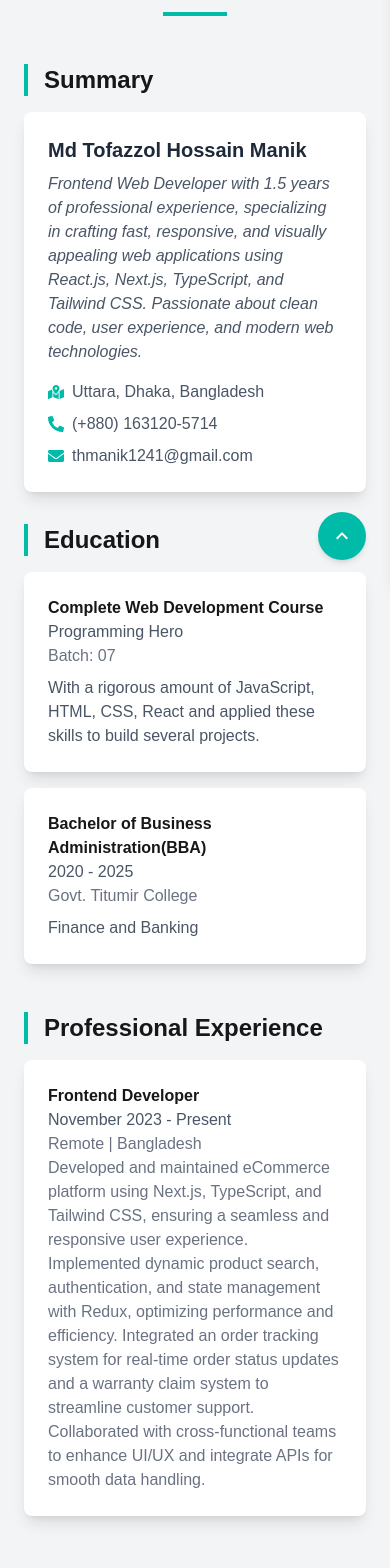
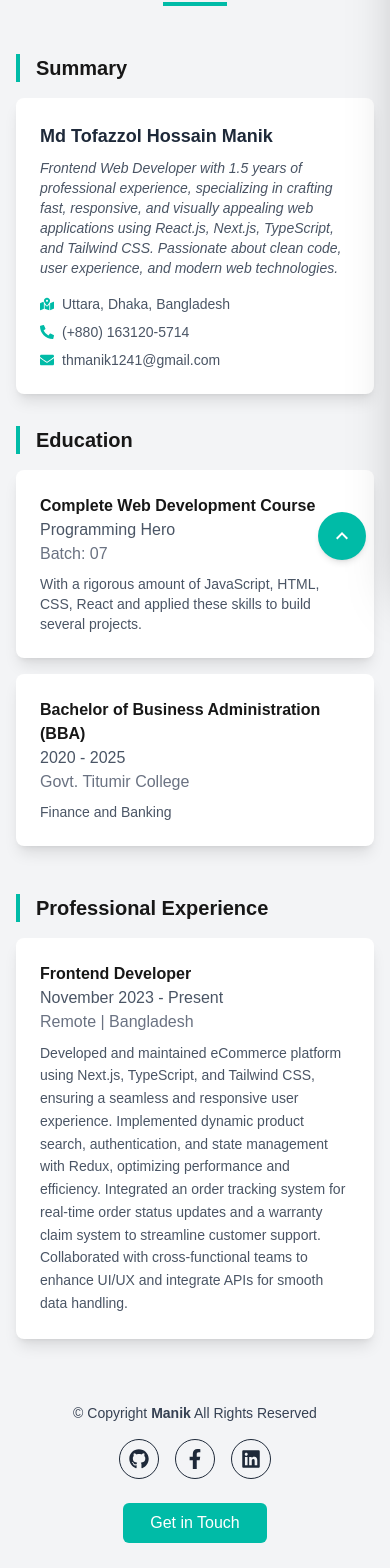
Before and after one commit to thmanik/manik.portfolio, a Next.js app: page /resume in a window 390 px wide. Shown: the part 260-1828 px from the top of the page. Built offline with nearby package versions, Linux system fonts and the light colour scheme.

Commit message:
correction

```diff
--- a/app/components/footer/Footer.jsx
+++ b/app/components/footer/Footer.jsx
@@ -1,7 +1,7 @@
 "use client";
 import { useState } from "react";
 import { FaFacebookF, FaGithub, FaLinkedin } from "react-icons/fa";
-import { MdKeyboardArrowUp, MdKeyboardArrowDown } from "react-icons/md";
+import { MdKeyboardArrowUp } from "react-icons/md";
 
 const Footer = () => {
   const [isDropdownOpen, setIsDropdownOpen] = useState(false);
@@ -15,44 +15,59 @@ const Footer = () => {
   };
 
   return (
-    <footer className="bg-gray-100 py-6 relative text-center">
+    <footer className="bg-gray-100 py-8 relative text-center">
       {/* Copyright Text */}
-      <p className="text-gray-700">
+      <p className="text-gray-700 text-sm sm:text-base">
         © Copyright <strong>Manik</strong> All Rights Reserved
       </p>
 
       {/* Social Icons */}
       <div className="flex justify-center space-x-4 mt-4">
-        <a href="https://github.com/thmanik" className="p-3 border rounded-full text-gray-800 hover:text-gray-950 transition">
-          <FaGithub size={20} />
+        <a
+          href="https://github.com/thmanik"
+          aria-label="GitHub"
+          target="_blank"
+          rel="noopener noreferrer"
+          className="w-10 h-10 border rounded-full text-gray-800 hover:text-gray-950 transition flex items-center justify-center"
+        >
+          <FaGithub className="w-5 h-5" />
         </a>
-        <a href="https://www.facebook.com/mdmanik.ahmed.90038882" className="p-3 border rounded-full  hover:text-blue-600 transition">
-          <FaFacebookF size={20} />
+        <a
+          href="https://www.facebook.com/mdmanik.ahmed.90038882"
+          aria-label="Facebook"
+          target="_blank"
+          rel="noopener noreferrer"
+          className="w-10 h-10 border rounded-full text-gray-800 hover:text-blue-600 transition flex items-center justify-center"
+        >
+          <FaFacebookF className="w-5 h-5" />
         </a>
-        <a href="https://www.linkedin.com/in/md-tofazzol-hossain-manik-764544299" className="p-3 border rounded-full hover:text-blue-700 transition">
-          <FaLinkedin size={20} />
+        <a
+          href="https://www.linkedin.com/in/md-tofazzol-hossain-manik-764544299"
+          aria-label="LinkedIn"
+          target="_blank"
+          rel="noopener noreferrer"
+          className="w-10 h-10 border rounded-full text-gray-800 hover:text-blue-700 transition flex items-center justify-center"
+        >
+          <FaLinkedin className="w-5 h-5" />
         </a>
       </div>
 
-
-       {/* Call-to-Action Section */}
+      {/* Call-to-Action Section */}
       <div className="mt-6">
         <a
-        href="mailto:thmanik1241@gmail.com"
-          className="flex items-center justify-center w-32 mx-auto px-4 py-2 bg-teal-500 text-white rounded-md"
+          href="mailto:thmanik1241@gmail.com"
+          className="flex items-center justify-center w-36 mx-auto px-4 py-2 bg-teal-500 text-white rounded-md hover:bg-teal-600 transition"
           onClick={toggleDropdown}
         >
           Get in Touch
         </a>
-
-
-
       </div>
 
       {/* Scroll to Top Button */}
       <button
-        className="fixed bottom-6 right-6 cursor-pointer bg-teal-500 text-white p-3 rounded-full shadow-md hover:bg-teal-600 transition"
+        className="fixed bottom-6 right-6 z-50 cursor-pointer bg-teal-500 text-white p-3 rounded-full shadow-md hover:bg-teal-600 transition"
         onClick={scrollToTop}
+        aria-label="Scroll to top"
       >
         <MdKeyboardArrowUp size={24} />
       </button>
--- a/app/components/header/Header.jsx
+++ b/app/components/header/Header.jsx
@@ -93,25 +93,36 @@ const Header = () => {
 
       {/* Mobile Sidebar */}
       <div
-  className={`fixed top-0 right-0 w-3/4 h-full bg-[#1E2939] shadow-lg transform transition-transform duration-300 z-50 ${
+  className={`fixed top-0 right-0 w-4/5 max-w-xs h-full bg-[#1E2939] shadow-2xl transform transition-transform duration-300 z-50 rounded-l-xl ${
     isOpen ? "translate-x-0" : "translate-x-full"
   }`}
 >
-  <button className="absolute top-5 right-5 text-white" onClick={toggleMenu}>
+  {/* Close Button */}
+  <button
+    className="absolute top-5 right-5 text-white hover:text-teal-400 transition duration-300"
+    onClick={toggleMenu}
+  >
     <RxCross2 size={28} />
   </button>
 
-  <ul className="flex flex-col items-center mt-16 space-y-4 text-white">
+  {/* Menu Items */}
+  <ul className="flex flex-col items-center mt-20 space-y-5 px-4">
     {navItems.map((item, index) => (
       <li
         key={index}
         onClick={toggleMenu}
-        className={`w-3/4  ${pathname == item.link ? " border border-teal-700":" border  border-white"}rounded-lg text-center py-3 transition-all duration-200 hover:bg-teal-500 hover:text-white cursor-pointer`}
+        className={`w-full group ${
+          pathname === item.link
+            ? "border border-teal-500 bg-teal-600/10"
+            : "border border-white/10"
+        } rounded-xl text-center py-3 px-2 transition-all duration-300 hover:bg-teal-500/20 hover:border-teal-500 hover:scale-[1.03]`}
       >
         <Link
           href={item.link}
-          className={`block w-full text-lg ${
-            pathname == item.link ? "text-teal-700 font-semibold  " : "hover:text-white"
+          className={`block w-full text-lg tracking-wide ${
+            pathname === item.link
+              ? "text-teal-400 font-semibold"
+              : "text-white group-hover:text-teal-300"
           }`}
         >
           {item.name}
@@ -121,6 +132,7 @@ const Header = () => {
   </ul>
 </div>
 
+
     </>
   );
 };
--- a/app/resume/page.jsx
+++ b/app/resume/page.jsx
@@ -1,81 +1,117 @@
-import React from "react";
+"use client"
+import React, { useEffect } from "react";
 import { FaMapMarkedAlt, FaPhoneAlt, FaEnvelope } from "react-icons/fa";
 
 const Resume = () => {
+  useEffect(() => {
+    // Prevent any content hidden due to uninitialized animations
+    if (typeof window !== "undefined" && (window ).AOS) {
+      (window ).AOS.refresh();
+    }
+  }, []);
+
   return (
     <div className="bg-gray-100 py-8 md:py-16">
-      <section id="resume" className="resume container mx-auto px-6 lg:px-20">
+      <section
+        id="resume"
+        className="resume container mx-auto px-4 sm:px-6 lg:px-20"
+      >
         {/* Section Title */}
         <div className="text-center mb-12" data-aos="fade-up">
-          <h2 className="text-4xl font-extrabold text-gray-800">Resume</h2>
-          <p className="text-lg text-gray-600 mt-2 max-w-2xl mx-auto">
-          Passionate and detail-oriented Frontend Web Developer with expertise in crafting responsive, high-performance, and user-friendly web applications.
+          <h2 className="text-3xl sm:text-4xl font-extrabold text-gray-800 leading-tight">
+            Resume
+          </h2>
+          <p className="text-base sm:text-lg text-gray-600 mt-2 max-w-2xl mx-auto leading-relaxed">
+            Passionate and detail-oriented Frontend Web Developer with expertise in crafting responsive, high-performance, and user-friendly web applications.
           </p>
           <div className="w-16 h-1 bg-[#00BBA7] mx-auto mt-4"></div>
         </div>
 
         {/* Resume Content */}
         <div className="grid grid-cols-1 md:grid-cols-2 gap-12">
-          {/* Left Column (Summary & Education) */}
-          <div >
-            <h3 className="text-2xl font-semibold border-l-4 border-[#00BBA7] pl-4 mb-4">Summary</h3>
-            <div className="bg-white p-6 shadow-lg rounded-lg" data-aos="fade-up" data-aos-delay="100">
-              <h4 className="text-xl font-bold text-gray-800">Md Tofazzol Hossain Manik</h4>
-              <p className="italic text-gray-600 mt-2">
-              Frontend Web Developer with 1.5 years of professional experience, specializing in crafting fast, responsive, and visually appealing web applications using React.js, Next.js, TypeScript, and Tailwind CSS. Passionate about clean code, user experience, and modern web technologies.
+          {/* Left Column */}
+          <div>
+            {/* Summary */}
+            <h3 className="text-xl sm:text-2xl font-semibold border-l-4 border-[#00BBA7] pl-4 mb-4">
+              Summary
+            </h3>
+            <div
+              className="bg-white p-6 shadow-lg rounded-lg"
+              data-aos="fade-up"
+              data-aos-delay="100"
+            >
+              <h4 className="text-lg sm:text-xl font-bold text-gray-800">
+                Md Tofazzol Hossain Manik
+              </h4>
+              <p className="italic text-gray-600 mt-2 text-sm sm:text-base">
+                Frontend Web Developer with 1.5 years of professional experience, specializing in crafting fast, responsive, and visually appealing web applications using React.js, Next.js, TypeScript, and Tailwind CSS. Passionate about clean code, user experience, and modern web technologies.
               </p>
-              <ul className="mt-4 text-gray-600 space-y-2">
-                <li className="flex items-center">
-                  <FaMapMarkedAlt className="mr-2 text-[#00BBA7]" /> Uttara, Dhaka, Bangladesh
+              <ul className="mt-4 text-gray-600 space-y-2 text-sm sm:text-base">
+                <li className="flex items-center flex-wrap">
+                  <FaMapMarkedAlt className="mr-2 text-[#00BBA7]" />
+                  Uttara, Dhaka, Bangladesh
                 </li>
-                <li className="flex items-center">
-                  <FaPhoneAlt className="mr-2 text-[#00BBA7]" /> (+880) 163120-5714
+                <li className="flex items-center flex-wrap">
+                  <FaPhoneAlt className="mr-2 text-[#00BBA7]" />
+                  (+880) 163120-5714
                 </li>
-                <li className="flex items-center">
-                  <FaEnvelope className="mr-2 text-[#00BBA7]" /> thmanik1241@gmail.com
+                <li className="flex items-center flex-wrap break-all">
+                  <FaEnvelope className="mr-2 text-[#00BBA7]" />
+                  thmanik1241@gmail.com
                 </li>
               </ul>
             </div>
 
-            <h3 className="text-2xl font-semibold border-l-4 border-[#00BBA7] pl-4 mt-8 mb-4" >Education</h3>
-            <div className="bg-white p-6 shadow-lg rounded-lg" data-aos="fade-up" data-aos-delay="100">
-              <h4 className="font-bold">Complete Web Development Course</h4>
+            {/* Education */}
+            <h3 className="text-xl sm:text-2xl font-semibold border-l-4 border-[#00BBA7] pl-4 mt-8 mb-4">
+              Education
+            </h3>
+
+            <div
+              className="bg-white p-6 shadow-lg rounded-lg"
+              data-aos="fade-up"
+              data-aos-delay="100"
+            >
+              <h4 className="font-bold text-base sm:text-lg">
+                Complete Web Development Course
+              </h4>
               <h5 className="text-gray-600">Programming Hero</h5>
               <p className="text-gray-500">Batch: 07</p>
-              <p className="text-gray-600 mt-2">With a rigorous amount of JavaScript, HTML, CSS, React and applied these skills to build several projects.</p>
+              <p className="text-gray-600 mt-2 text-sm sm:text-base">
+                With a rigorous amount of JavaScript, HTML, CSS, React and applied these skills to build several projects.
+              </p>
             </div>
 
-            <div className="bg-white p-6 shadow-lg rounded-lg mt-4" data-aos="fade-up" data-aos-delay="100">
-            <h4 className="font-bold">Bachelor of Business Administration(BBA)</h4>
+            <div
+              className="bg-white p-6 shadow-lg rounded-lg mt-4"
+              data-aos="fade-up"
+              data-aos-delay="100"
+            >
+              <h4 className="font-bold text-base sm:text-lg">
+                Bachelor of Business Administration (BBA)
+              </h4>
               <h5 className="text-gray-600">2020 - 2025</h5>
               <p className="text-gray-500">Govt. Titumir College</p>
-              <p className="text-gray-600 mt-2">Finance and Banking</p>
+              <p className="text-gray-600 mt-2 text-sm sm:text-base">
+                Finance and Banking
+              </p>
             </div>
-
           </div>
 
-          {/* Right Column (Professional Experience) */}
+          {/* Right Column */}
           <div data-aos="fade-up" data-aos-delay="200">
-            <h3 className="text-2xl font-semibold border-l-4 border-[#00BBA7] pl-4 mb-4">Professional Experience</h3>
+            <h3 className="text-xl sm:text-2xl font-semibold border-l-4 border-[#00BBA7] pl-4 mb-4">
+              Professional Experience
+            </h3>
 
             <div className="bg-white p-6 shadow-lg rounded-lg">
-              <h4 className="font-bold">Frontend Developer</h4>
+              <h4 className="font-bold text-base sm:text-lg">Frontend Developer</h4>
               <h5 className="text-gray-600">November 2023 - Present</h5>
               <p className="text-gray-500">Remote | Bangladesh</p>
-              <p className="text-gray-500">Developed and maintained eCommerce platform using Next.js, TypeScript, and Tailwind CSS, ensuring a seamless and responsive user experience. Implemented dynamic product search, authentication, and state management with Redux, optimizing performance and efficiency. Integrated an order tracking system for real-time order status updates and a warranty claim system to streamline customer support. Collaborated with cross-functional teams to enhance UI/UX and integrate APIs for smooth data handling.</p>
+              <p className="text-gray-600 mt-2 text-sm sm:text-base leading-relaxed">
+                Developed and maintained eCommerce platform using Next.js, TypeScript, and Tailwind CSS, ensuring a seamless and responsive user experience. Implemented dynamic product search, authentication, and state management with Redux, optimizing performance and efficiency. Integrated an order tracking system for real-time order status updates and a warranty claim system to streamline customer support. Collaborated with cross-functional teams to enhance UI/UX and integrate APIs for smooth data handling.
+              </p>
             </div>
-
-            {/* <div className="bg-white p-6 shadow-lg rounded-lg mt-4">
-              <h4 className="font-bold">Graphic Design Specialist</h4>
-              <h5 className="text-gray-600">2017 - 2018</h5>
-              <p className="text-gray-500">Stepping Stone Advertising, New York, NY</p>
-              <ul className="mt-4 text-gray-600 list-disc pl-5 space-y-2">
-                <li>Designed branding materials, including logos and brochures.</li>
-                <li>Managed multiple projects under tight deadlines.</li>
-                <li>Consulted with clients to create compelling visual narratives.</li>
-                <li>Developed interactive design presentations.</li>
-              </ul>
-            </div> */}
           </div>
         </div>
       </section>
--- a/next.config.mjs
+++ b/next.config.mjs
@@ -1,4 +1,14 @@
 /** @type {import('next').NextConfig} */
-const nextConfig = {devIndicators: false};
+const nextConfig = {
+    async redirects() {
+      return [
+        {
+          source: '/',
+          destination: '/home',
+          permanent: true,
+        },
+      ];
+    },
+  };
 
-export default nextConfig;
+  export default nextConfig;
```
